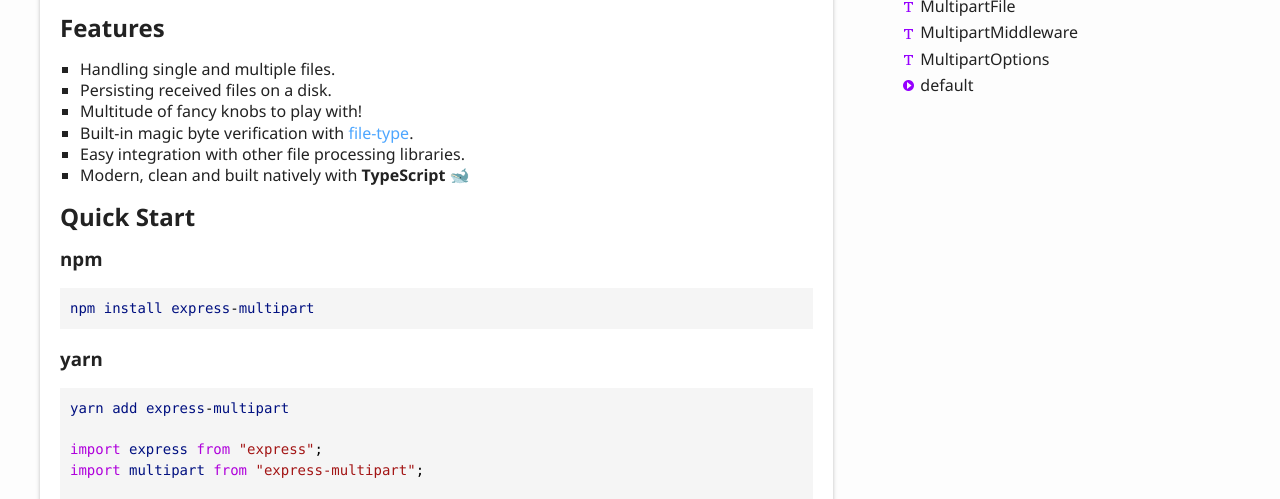
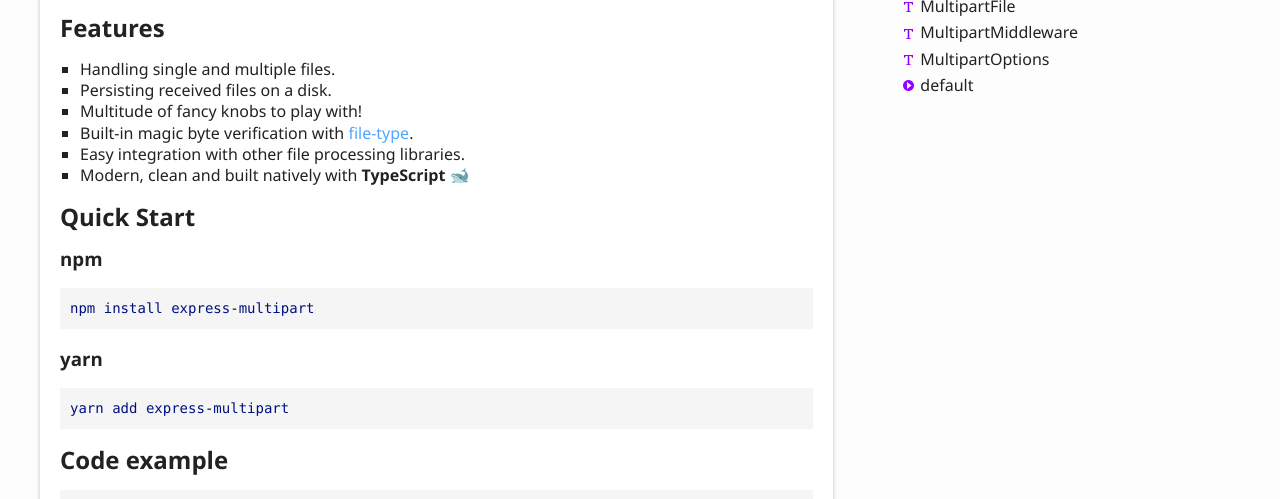
Before and after one commit to SocketByte/express-multipart, a website: page docs/index.html in a window 1280 px wide. Shown: the part 282-781 px from the top of the page. Drawn offline with Linux system fonts and the light colour scheme.

Commit message:
Fix README issues in TypeDocs

```diff
--- a/docs/index.html
+++ b/docs/index.html
@@ -86,6 +86,9 @@
 				</a>
 				<pre><code><span style="color: #001080">yarn</span><span style="color: #000000"> </span><span style="color: #001080">add</span><span style="color: #000000"> </span><span style="color: #001080">express</span><span style="color: #000000">-</span><span style="color: #001080">multipart</span>
 </code></pre>
+				<a href="#code-example" id="code-example" style="color: inherit; text-decoration: none;">
+					<h2>Code example</h2>
+				</a>
 				<pre><code class="language-typescript"><span style="color: #AF00DB">import</span><span style="color: #000000"> </span><span style="color: #001080">express</span><span style="color: #000000"> </span><span style="color: #AF00DB">from</span><span style="color: #000000"> </span><span style="color: #A31515">&quot;express&quot;</span><span style="color: #000000">;</span>
 <span style="color: #AF00DB">import</span><span style="color: #000000"> </span><span style="color: #001080">multipart</span><span style="color: #000000"> </span><span style="color: #AF00DB">from</span><span style="color: #000000"> </span><span style="color: #A31515">&quot;express-multipart&quot;</span><span style="color: #000000">;</span>
 
```
Also changed, not shown: README.md.
